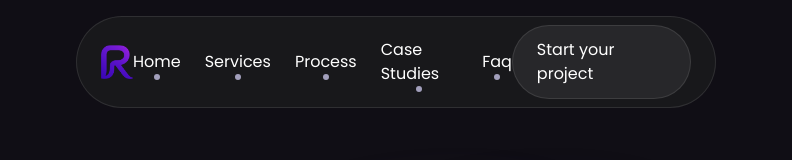
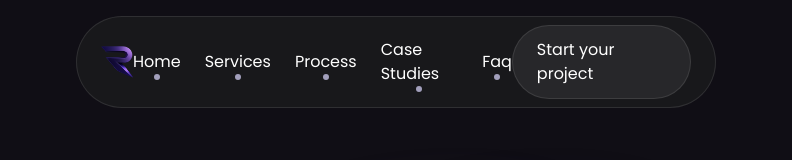
Before and after one commit to AymenDellas/revlane, a Next.js app: page / in a window 1280 px wide. Shown: the top 160 px of the page, without its empty margins (244-1036 px from the left). Built offline with nearby package versions, Linux system fonts and the light colour scheme.

Commit message:
logo , footer legal

```diff
--- a/app/components/Footer.tsx
+++ b/app/components/Footer.tsx
@@ -41,7 +41,7 @@ const Footer = () => {
           <div className="max-w-xs">
             <div className="flex items-center space-x-3 mb-4">
               <img
-                src="/revlanelogo.png"
+                src="/revlane.png"
                 alt="Revlane logo"
                 className="w-10 h-10"
               />
@@ -138,12 +138,6 @@ const Footer = () => {
             © {new Date().getFullYear()} Revlane. All rights reserved.
           </p>
           <div className="flex space-x-6">
-            <a href="#" className="text-zinc-500 hover:text-zinc-300 text-sm">
-              Privacy Policy
-            </a>
-            <a href="#" className="text-zinc-500 hover:text-zinc-300 text-sm">
-              Terms of Service
-            </a>
             <button
               onClick={scrollToTop}
               className="bg-zinc-900 p-2 rounded-full border border-zinc-800 hover:border-zinc-700 transition-all duration-200 hover:translate-y-[-2px]"
--- a/app/components/Navbar.tsx
+++ b/app/components/Navbar.tsx
@@ -8,7 +8,7 @@ const Navbar = () => {
     <nav className="sticky top-4 my-4 z-50">
       <div className="w-[90%] flex items-center  justify-between bg-zinc-900 border border-white/10 lg:w-[50%] rounded-full mx-auto  px-6 py-2">
         <div className=" flex items-center justify-between w-full">
-          <img src="/revlanelogo.png" alt="logo" className="w-8" />
+          <img src="/revlane.png" alt="logo" className="w-8" />
           <ul className="hidden lg:flex items-center space-x-6 ">
             <li className="relative group ">
               <a
```
Also changed, not shown: public/revlane.png (added).
